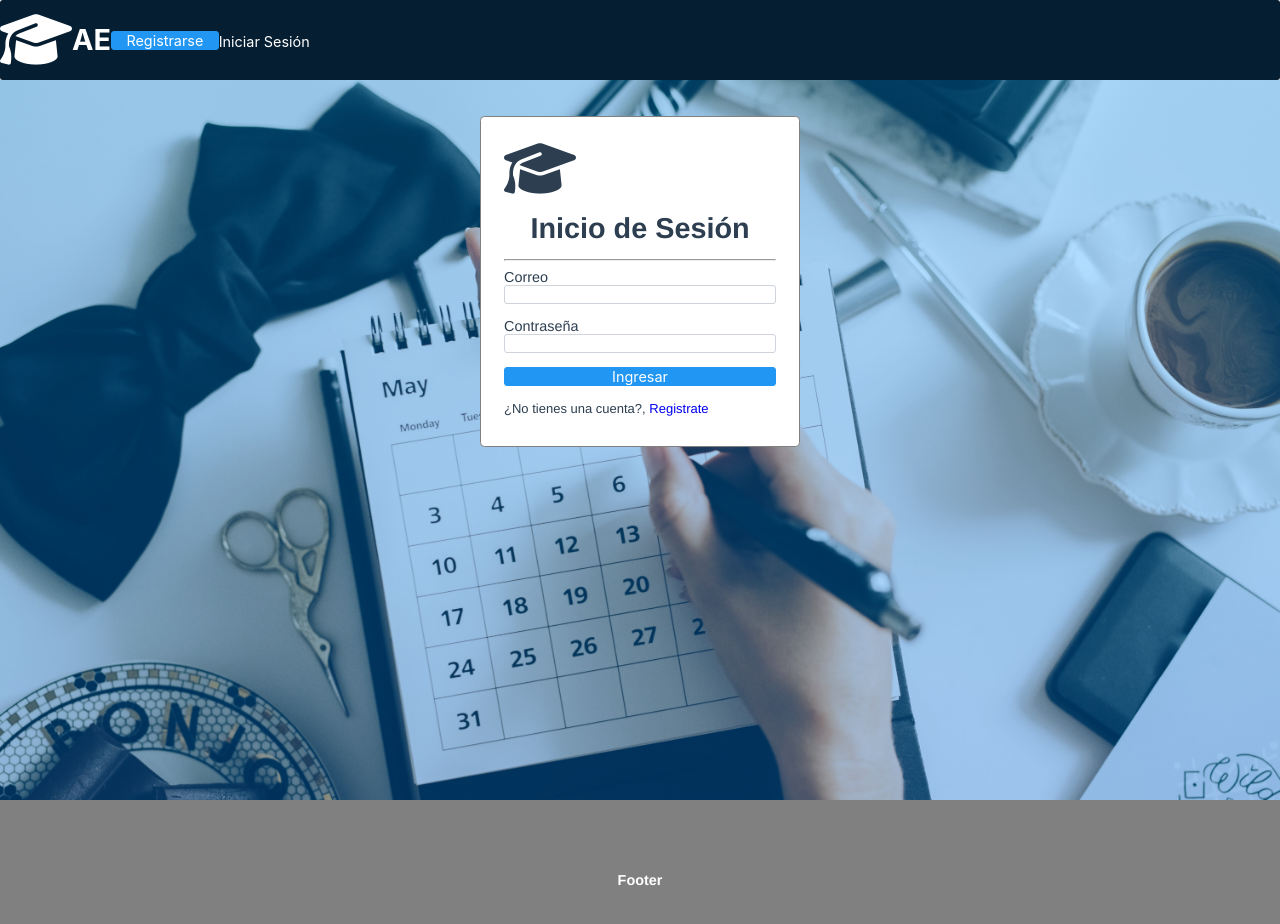
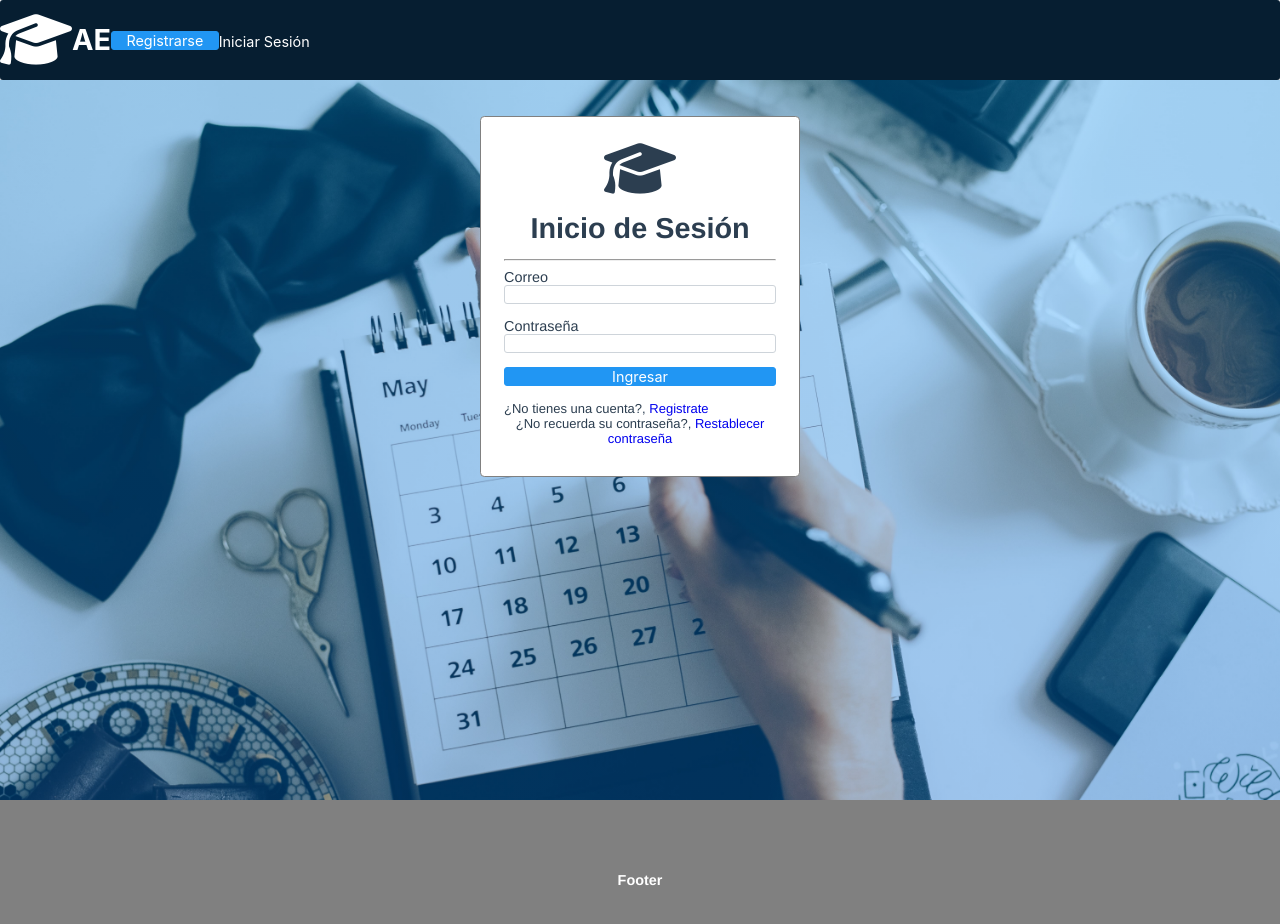
Before and after one commit to dmidence/academic-events-frontend, a Vue app: page /signin in a window 1280 px wide. Shown: the top 924 px of the page. Built offline with nearby package versions, Linux system fonts and the light colour scheme.

Commit message:
viewsTwo

```diff
--- a/src/router.js
+++ b/src/router.js
@@ -4,6 +4,8 @@ import Landing from "./views/pages/Landing.vue";
 import Home from "./views/pages/Home.vue";
 import Signin from "./views/logon/Signin.vue";
 import Register from "./views/logon/Register.vue";
+import checkAccount from "./views/logon/checkAccount.vue";
+import restorePassword from "./views/logon/restorePassword.vue";
 
 
 const routes = [
@@ -11,6 +13,8 @@ const routes = [
   { path: "/home", component: Home },
   { path: "/signin", component: Signin },
   { path: "/register", component: Register },
+  { path: "/checkAccount", component: checkAccount },
+  { path: "/restorePassword", component: restorePassword },
 
 ];
 
--- a/src/views/logon/Register.vue
+++ b/src/views/logon/Register.vue
@@ -1,13 +1,18 @@
 <template>
   <Header :logged="false" />
   <div class="main-container logon-bg">
-    <div class="logon-container">
-        <i class="fa-solid fa-graduation-cap fa-4x brand-max-widt-icon"></i>
-        <h1 class="my-2">Registro</h1>
-        <hr class="w-100">
+    <div class="logon-container text-center">
+      <i class="fa-solid fa-graduation-cap fa-4x brand-max-widt-icon"></i>
+      <h1 class="my-2">Registro</h1>
+      <hr class="w-100" />
       <span class="vertical-group w-100 my-1">
         <label for="username">Nombre</label>
-        <InputText id="username" type="text" class="w-100 p-inputtext-sm" v-model="value" />
+        <InputText
+          id="username"
+          type="text"
+          class="w-100 p-inputtext-sm"
+          v-model="value"
+        />
       </span>
       <span class="vertical-group w-100 my-1">
         <label for="username">Apellido</label>
@@ -29,20 +34,22 @@
         <Button label="Registrar" class="w-100" />
       </span>
       <span class="vertical-group w-100 my-1 fs-6">
-        <span>¿Ya tienes una cuenta?,
-        <router-link to="/Signin" class="text-center w-100">Inicia Sesión</router-link></span>
+        <span
+          >¿Ya tienes una cuenta?,
+          <router-link to="/Signin" class="text-center w-100"
+            >Inicia Sesión</router-link
+          ></span
+        >
       </span>
     </div>
   </div>
   <Footer />
-
 </template>
 
 
 <script>
 import Header from "../../components/Header.vue";
-import Footer from '../../components/Footer.vue';
-
+import Footer from "../../components/Footer.vue";
 
 export default {
   props: [],
@@ -54,7 +61,7 @@ export default {
   computed: {},
   components: {
     Header,
-    Footer
+    Footer,
   },
 };
 </script>
--- a/src/views/logon/Signin.vue
+++ b/src/views/logon/Signin.vue
@@ -1,7 +1,7 @@
 <template>
   <Header :logged="false" />
   <div class="main-container logon-bg">
-    <div class="logon-container">
+    <div class="logon-container text-center">
       <i class="fa-solid fa-graduation-cap fa-4x brand-max-widt-icon"></i>
       <h1 class="my-2">Inicio de Sesión</h1>
       <hr class="w-100" />
@@ -25,17 +25,22 @@
             >Registrate</router-link
           ></span
         >
+
+        <span
+          >¿No recuerda su contraseña?,
+          <router-link to="/restorePassword" class="text-center w-100"
+            >Restablecer contraseña</router-link
+          ></span
+        >
       </span>
     </div>
   </div>
   <Footer />
-
 </template>
 
 <script>
 import Header from "../../components/Header.vue";
-import Footer from '../../components/Footer.vue';
-
+import Footer from "../../components/Footer.vue";
 
 export default {
   props: [],
@@ -47,7 +52,7 @@ export default {
   computed: {},
   components: {
     Header,
-    Footer
+    Footer,
   },
 };
 </script>
```
